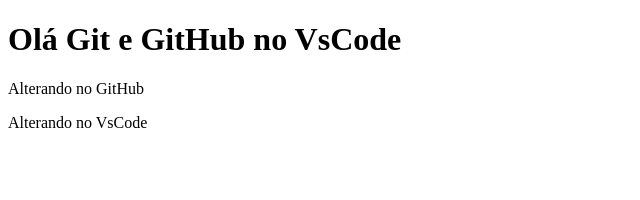
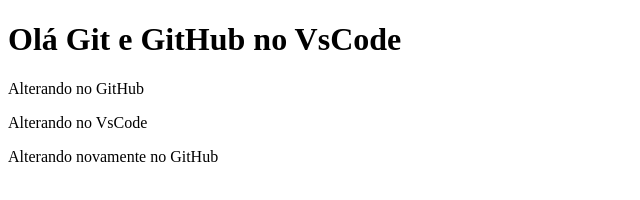
Before and after one commit to VitorArnhold/Javascript-e-Typescript-JSTS, a plain HTML site: page index.html in a window 1280 px wide. Shown: the whole page, without its empty margins (0-640 px from the left). Drawn offline with Linux system fonts and the light colour scheme.

Commit message:
Update index.html

```diff
--- a/index.html
+++ b/index.html
@@ -9,5 +9,6 @@
     <h1>Olá Git e GitHub no VsCode</h1>
     <p>Alterando no GitHub</p>
     <p>Alterando no VsCode</p>
+    <p>Alterando novamente no GitHub</p>
 </body>
 </html>
```
